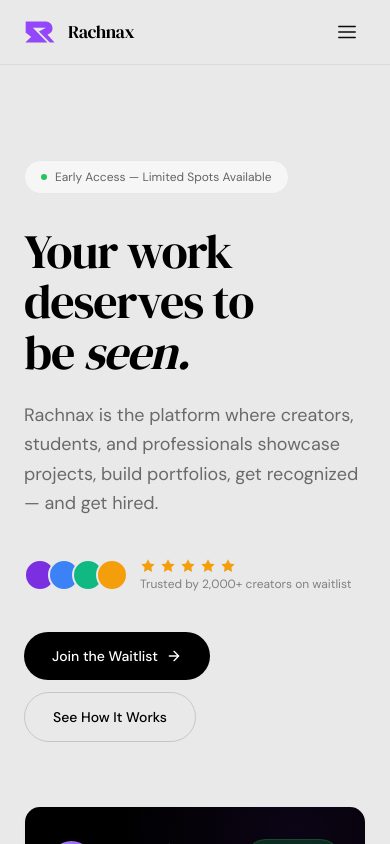
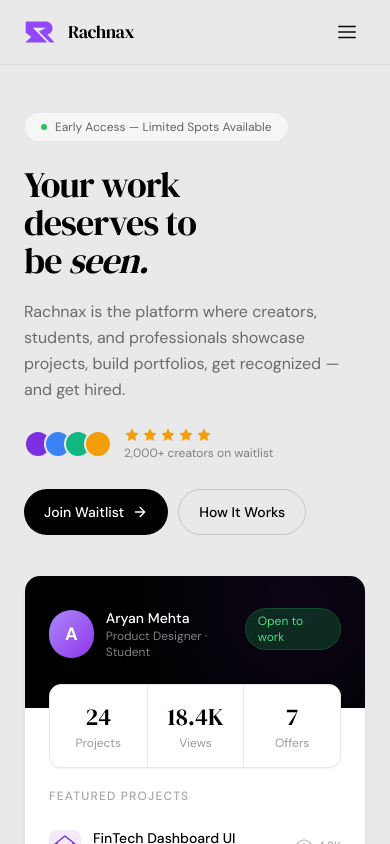
Before and after one commit to rachnaxdevelope/rachnax, a Next.js app: page / in a window 390 px wide. Shown: the top 844 px of the page. Built offline with nearby package versions, Linux system fonts and the light colour scheme.

Commit message:
Fix spacing, mobile buttons, add social links

```diff
--- a/app/page.tsx
+++ b/app/page.tsx
@@ -236,6 +236,27 @@ const Icon = {
       <path d="M2 12h20M12 2a15.3 15.3 0 010 20M12 2a15.3 15.3 0 000 20" />
     </svg>
   ),
+  Instagram: () => (
+    <svg
+      width="18"
+      height="18"
+      viewBox="0 0 24 24"
+      fill="none"
+      stroke="currentColor"
+      strokeWidth="1.5"
+      strokeLinecap="round"
+      strokeLinejoin="round"
+    >
+      <rect x="2" y="2" width="20" height="20" rx="5" ry="5" />
+      <circle cx="12" cy="12" r="4" />
+      <circle cx="17.5" cy="6.5" r="0.5" fill="currentColor" />
+    </svg>
+  ),
+  Threads: () => (
+    <svg width="18" height="18" viewBox="0 0 24 24" fill="currentColor">
+      <path d="M19.59 12.3c-.1-2.85-1.87-4.44-4.73-4.44-.02 0-.04 0-.06 0-1.37.01-2.5.5-3.3 1.43-.67.77-1.01 1.78-1.01 2.97 0 2.56 1.6 4.1 4.27 4.1 1.47 0 2.63-.46 3.43-1.38l-1.2-.9c-.52.58-1.27.87-2.23.87-1.6 0-2.56-.87-2.72-2.44h7.5c.03-.24.05-.47.05-.21zm-7.5-.6c.17-1.37 1.03-2.18 2.4-2.18 1.35 0 2.17.8 2.34 2.18H12.09zm-4.6 5.7c.82 0 1.56-.18 2.22-.54l-.7-1.1c-.44.25-.96.38-1.52.38-1.38 0-2.08-.75-2.08-2.25V8.1H7.5V7H5.41V4.5H3.74V7H2.5v1.1h1.24v5.9c0 2.27 1.18 3.4 3.75 3.4z" />
+    </svg>
+  ),
 };
 
 // ─── NAVBAR ────────────────────────────────────────────────────────────────────
@@ -327,16 +348,16 @@ function Hero() {
   return (
     <section className="min-h-screen flex flex-col justify-center pt-16 px-6">
       <div className="max-w-6xl mx-auto w-full">
-        <div className="grid grid-cols-1 lg:grid-cols-2 gap-16 items-center py-24">
+        <div className="grid grid-cols-1 lg:grid-cols-2 gap-10 items-center py-12 md:py-16">
           {/* Left — Copy */}
           <div>
             {/* Status badge */}
-            <div className="inline-flex items-center gap-2 border border-black/12 bg-white/60 px-4 py-2 rounded-full text-xs text-black/60 mb-8">
+            <div className="inline-flex items-center gap-2 border border-black/12 bg-white/60 px-4 py-1.5 rounded-full text-xs text-black/60 mb-6">
               <span className="w-1.5 h-1.5 rounded-full bg-green-500" />
               Early Access — Limited Spots Available
             </div>
 
-            <h1 className="font-display text-5xl md:text-6xl lg:text-[64px] text-black leading-[1.05] tracking-tight mb-6">
+            <h1 className="font-display text-4xl md:text-5xl lg:text-[60px] text-black leading-[1.05] tracking-tight mb-5">
               Your work
               <br />
               deserves to
@@ -344,48 +365,49 @@ function Hero() {
               be <span className="italic">seen.</span>
             </h1>
 
-            <p className="text-black/55 text-lg leading-relaxed mb-10 max-w-md">
+            <p className="text-black/55 text-base md:text-lg leading-relaxed mb-6 max-w-md">
               Rachnax is the platform where creators, students, and
               professionals showcase projects, build portfolios, get recognized
               — and get hired.
             </p>
 
             {/* Social proof */}
-            <div className="flex items-center gap-3 mb-10">
+            <div className="flex items-center gap-3 mb-7">
               <div className="flex -space-x-2">
                 {["#7B2FE0", "#3B82F6", "#10B981", "#F59E0B"].map((c, i) => (
                   <div
                     key={i}
-                    className="w-8 h-8 rounded-full border-2 border-[#e8e9e8]"
+                    className="w-7 h-7 rounded-full border-2 border-[#e8e9e8]"
                     style={{ background: c }}
                   />
                 ))}
               </div>
               <div>
-                <div className="flex items-center gap-1 text-amber-500">
+                <div className="flex items-center gap-0.5 text-amber-500">
                   {[...Array(5)].map((_, i) => (
                     <Icon.Star key={i} />
                   ))}
                 </div>
                 <p className="text-xs text-black/45 mt-0.5">
-                  Trusted by 2,000+ creators on waitlist
+                  2,000+ creators on waitlist
                 </p>
               </div>
             </div>
 
-            <div className="flex flex-wrap gap-3">
+            {/* Buttons — always same row on all screen sizes */}
+            <div className="flex flex-row gap-2.5">
               <Link
                 href="#contact"
-                className="inline-flex items-center gap-2 bg-black text-white px-7 py-3.5 rounded-full text-sm font-medium hover:bg-black/85 transition-colors"
+                className="inline-flex items-center gap-2 bg-black text-white px-5 py-3 rounded-full text-sm font-medium hover:bg-black/85 transition-colors whitespace-nowrap"
               >
-                Join the Waitlist
+                Join Waitlist
                 <Icon.ArrowRight />
               </Link>
               <Link
                 href="#how-it-works"
-                className="inline-flex items-center gap-2 border border-black/15 text-black px-7 py-3.5 rounded-full text-sm font-medium hover:border-black/30 hover:bg-black/4 transition-all"
+                className="inline-flex items-center gap-2 border border-black/15 text-black px-5 py-3 rounded-full text-sm font-medium hover:border-black/30 hover:bg-black/4 transition-all whitespace-nowrap"
               >
-                See How It Works
+                How It Works
               </Link>
             </div>
           </div>
@@ -539,7 +561,7 @@ function Problem() {
   ];
 
   return (
-    <section className="py-24 px-6 bg-black">
+    <section className="py-14 md:py-20 px-6 bg-black">
       <div className="max-w-6xl mx-auto">
         <div className="grid grid-cols-1 lg:grid-cols-2 gap-16 items-center">
           <div>
@@ -599,7 +621,7 @@ function About() {
   ];
 
   return (
-    <section id="about" className="py-24 px-6">
+    <section id="about" className="py-14 md:py-20 px-6">
       <div className="max-w-6xl mx-auto">
         <div className="grid grid-cols-1 lg:grid-cols-2 gap-20 items-center">
           <div>
@@ -730,7 +752,7 @@ function HowItWorks() {
   return (
     <section
       id="how-it-works"
-      className="py-24 px-6 bg-black/[0.02] border-y border-black/6"
+      className="py-14 md:py-20 px-6 bg-black/[0.02] border-y border-black/6"
     >
       <div className="max-w-6xl mx-auto">
         <div className="text-center mb-16">
@@ -816,7 +838,7 @@ function Services() {
   ];
 
   return (
-    <section id="services" className="py-24 px-6">
+    <section id="services" className="py-14 md:py-20 px-6">
       <div className="max-w-6xl mx-auto">
         <div className="flex flex-col md:flex-row md:items-end justify-between gap-8 mb-14">
           <div>
@@ -928,7 +950,7 @@ function Contact() {
   const [email, setEmail] = useState("");
 
   return (
-    <section id="contact" className="py-24 px-6">
+    <section id="contact" className="py-14 md:py-20 px-6">
       <div className="max-w-5xl mx-auto">
         <div className="grid grid-cols-1 lg:grid-cols-2 gap-16 items-start">
           {/* Left */}
@@ -946,7 +968,7 @@ function Contact() {
               first creators to showcase their work on our platform.
             </p>
 
-            <div className="space-y-5">
+            <div className="space-y-4">
               {[
                 {
                   icon: <Icon.Flash />,
@@ -976,6 +998,27 @@ function Contact() {
                   </div>
                 </div>
               ))}
+            </div>
+
+            {/* Social links */}
+            <div className="mt-8 pt-8 border-t border-black/8 flex items-center gap-4">
+              <a
+                href="https://instagram.com/rachnaxofficial"
+                target="_blank"
+                rel="noopener noreferrer"
+                className="flex items-center gap-2 text-sm text-black/50 hover:text-black transition-colors"
+              >
+                <Icon.Instagram /> @rachnaxofficial
+              </a>
+              <span className="text-black/15">·</span>
+              <a
+                href="https://www.threads.net/@rachnaxofficial"
+                target="_blank"
+                rel="noopener noreferrer"
+                className="flex items-center gap-2 text-sm text-black/50 hover:text-black transition-colors"
+              >
+                <Icon.Threads /> Threads
+              </a>
             </div>
           </div>
 
@@ -1037,7 +1080,7 @@ function Contact() {
               </div>
 
               <a
-                href={`mailto:hello@rachnax.com?subject=Waitlist: ${encodeURIComponent(
+                href={`mailto:admin@rachnax.com?subject=Waitlist: ${encodeURIComponent(
                   name
                 )}&body=Name: ${encodeURIComponent(
                   name
@@ -1051,12 +1094,12 @@ function Contact() {
               </a>
 
               <p className="text-white/25 text-xs text-center">
-                Or email us directly at{" "}
+                Or email us at{" "}
                 <a
-                  href="mailto:hello@rachnax.com"
+                  href="mailto:admin@rachnax.com"
                   className="underline hover:text-white/50 transition-colors"
                 >
-                  hello@rachnax.com
+                  admin@rachnax.com
                 </a>
               </p>
             </div>
@@ -1091,16 +1134,26 @@ function Footer() {
 
         <div className="flex items-center gap-6 text-sm text-black/45">
           <a
-            href="mailto:hello@rachnax.com"
+            href="mailto:admin@rachnax.com"
             className="hover:text-black transition-colors flex items-center gap-1.5 text-xs"
           >
-            <Icon.Mail /> hello@rachnax.com
+            <Icon.Mail /> admin@rachnax.com
           </a>
-          <a href="#" className="hover:text-black transition-colors text-xs">
-            Twitter
+          <a
+            href="https://instagram.com/rachnaxofficial"
+            target="_blank"
+            rel="noopener noreferrer"
+            className="hover:text-black transition-colors text-xs"
+          >
+            Instagram
           </a>
-          <a href="#" className="hover:text-black transition-colors text-xs">
-            LinkedIn
+          <a
+            href="https://www.threads.net/@rachnaxofficial"
+            target="_blank"
+            rel="noopener noreferrer"
+            className="hover:text-black transition-colors text-xs"
+          >
+            Threads
           </a>
         </div>
       </div>
```
